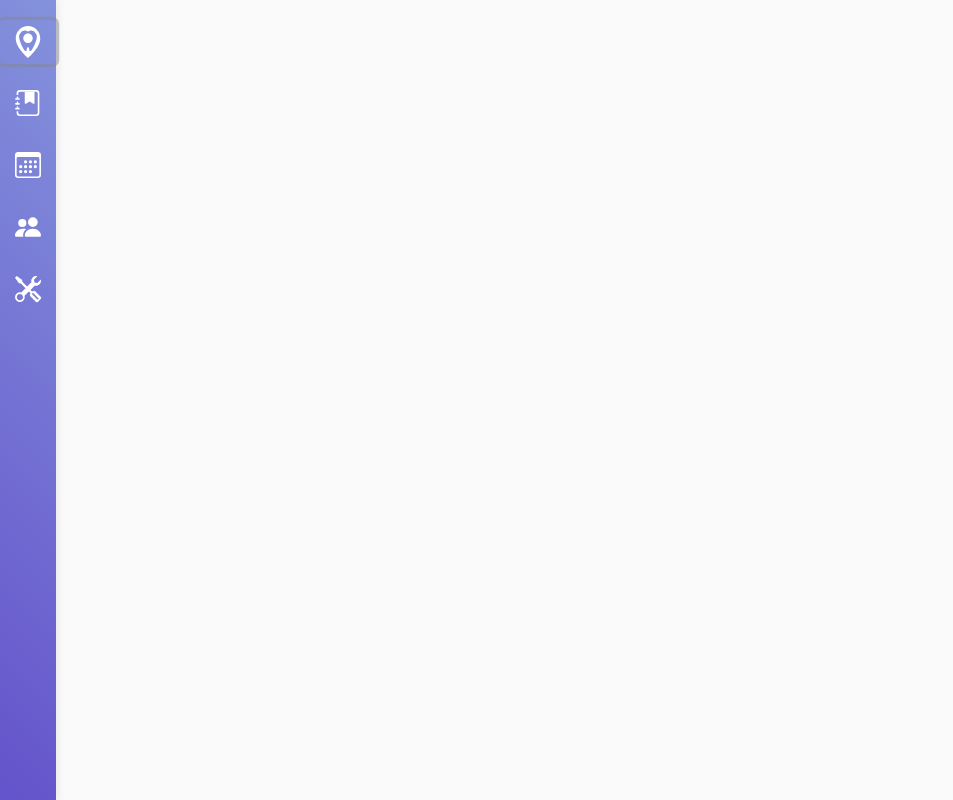
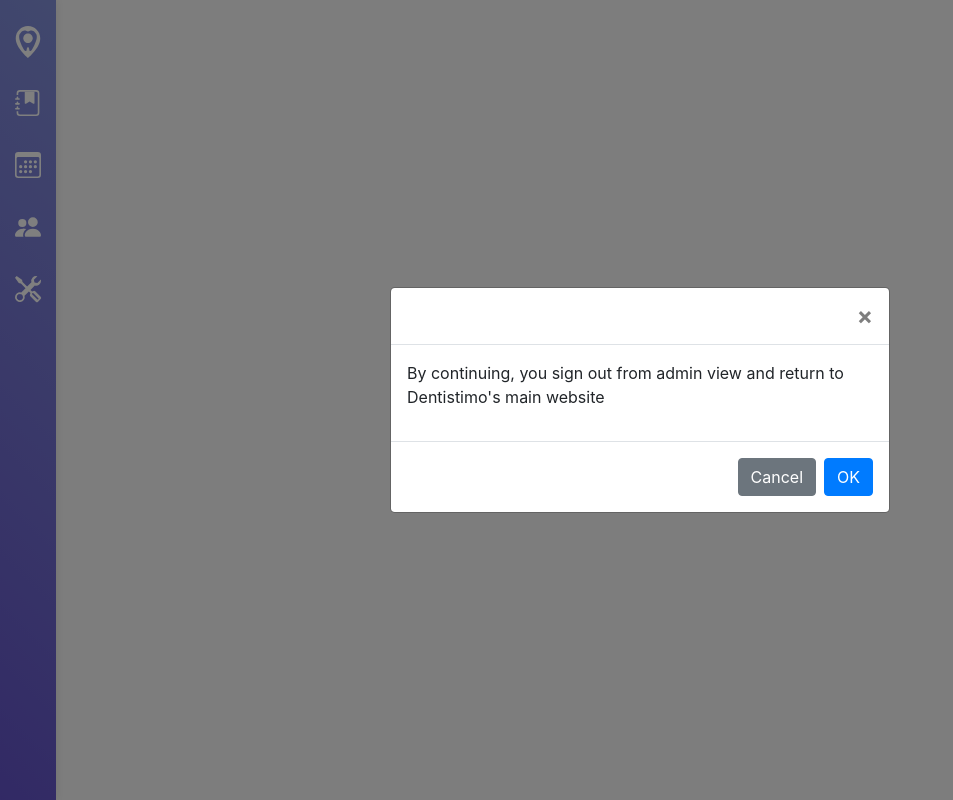
Before and after one commit to nablo1/dentistimo-client, a Vue app: page / in a window 1280 px wide. Both pictures are taken after a click on the button 28 px from the left and 42 px from the top of the page. Shown: the whole page, without its empty margins (0-953 px from the left). Built offline with nearby package versions, Linux system fonts and the light colour scheme.

Commit message:
Modal added to alert the user that they're about to leave admin view

```diff
--- a/src/components/AdminSidebar/AdminSidebar.vue
+++ b/src/components/AdminSidebar/AdminSidebar.vue
@@ -1,7 +1,7 @@
 <template>
   <div class="admin-sidebar">
     <div class="admin-sidebar_brand-logo">
-      <b-button id="tooltip-target-dentistimo" class="admin-sidebar_button">
+      <b-button v-b-modal.go-home-modal id="tooltip-target-dentistimo" class="admin-sidebar_button">
         <logo-small-white />
       </b-button>
     </div>
@@ -20,21 +20,20 @@
     </ul>
 
     <admin-sidebar-tooltips />
+
+    <admin-sidebar-modal />
   </div>
 </template>
 
 <script>
 import LogoSmallWhite from "@/components/svg/LogoSmallWhite/LogoSmallWhite";
 import AdminSidebarTooltips from "@/components/AdminSidebar/AdminSidebarTooltips";
+import AdminSidebarModal from "@/components/AdminSidebar/AdminSidebarModal";
 
 export default {
   name: "AdminSidebar",
 
-  components: { AdminSidebarTooltips, LogoSmallWhite },
-
-  methods: {
-    // TODO: Create method that prompts the end-user to choose to sign out and go to landing page, or cancel, when clicking the brand logo router-link.
-  },
+  components: {AdminSidebarModal, AdminSidebarTooltips, LogoSmallWhite },
 
   data() {
     return {
--- /dev/null
+++ b/src/components/AdminSidebar/AdminSidebarModal.vue
@@ -0,0 +1,17 @@
+<template>
+  <b-modal id="go-home-modal" centered>
+    <p>By continuing, you sign out from admin view and return to Dentistimo's main website</p>
+  </b-modal>
+</template>
+
+<script>
+export default {
+  name: "AdminSidebarModal",
+
+  methods: {
+    // TODO: Add method to push the '/' path on modal 'OK' click once routing has been made available through master
+  }
+};
+</script>
+
+<style scoped></style>
```
